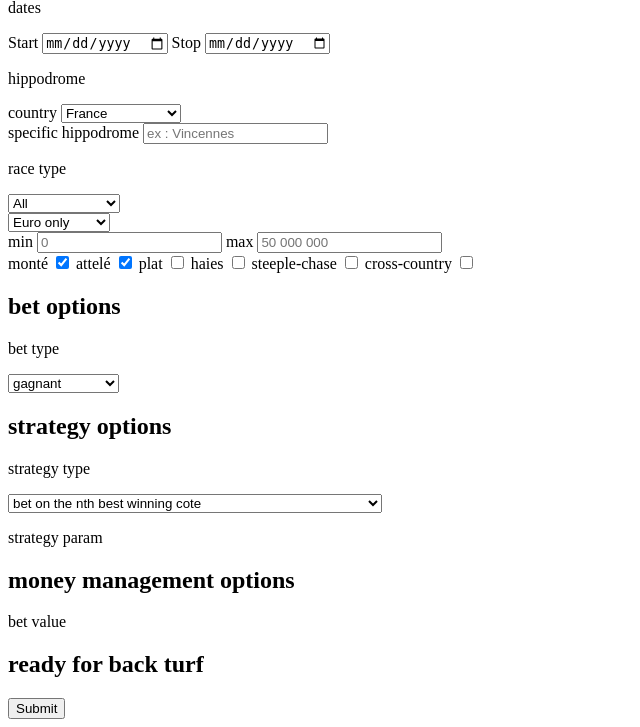
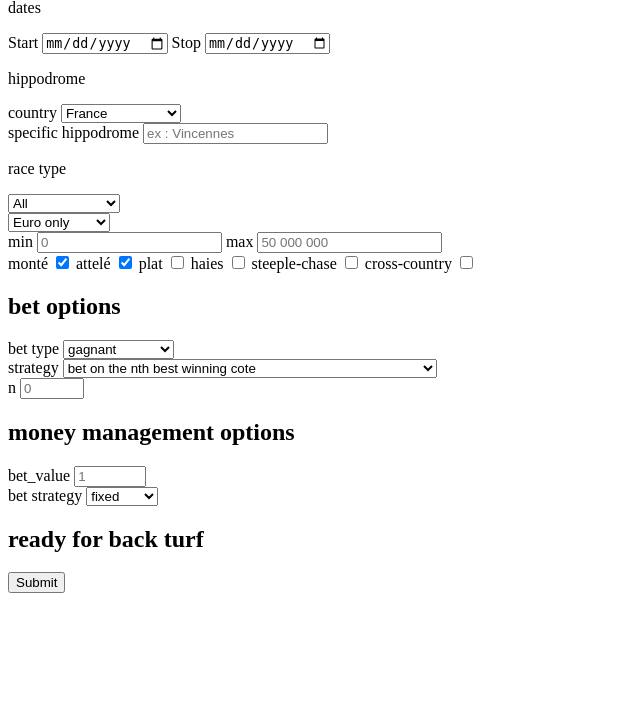
Before and after one commit to AlexandreGazagnes/beta_backturfer, a Flask app: page /index in a window 1280 px wide. Shown: the part 166-893 px from the top of the page, without its empty margins (0-640 px from the left). After the commit the page ends 759 px from the top, so only its background shows below. Run offline with Flask 2, Linux system fonts and the light colour scheme.

Commit message:
working on web app

```diff
--- a/application.py
+++ b/application.py
@@ -4,8 +4,11 @@
 
 # import
 from src.misc import *
-from src.app import FormCheck
+from src.app import FormCheck, AppBackTurf
 from flask import Flask, render_template, request
+
+
+df = list()
 
 # init
 app = Flask(__name__)
--- a/src/app.py
+++ b/src/app.py
@@ -178,7 +178,7 @@ class FormCheck :
         assert len(error_list) == 9
         error_list = [i for i in error_list if i]
 
-        return error_list
+        return form, error_list
 
 
 
--- a/templates/index.html
+++ b/templates/index.html
@@ -69,11 +69,8 @@
       <label for="steeple-chase cross-country">cross-country</label>
       <input type="checkbox" name="steeple-chase cross-country" >
 
-
-
-
     <h2>bet options</h2>
-      <p>bet type</p>
+      <label for="bet_type">bet type</label>
       <select name="bet_type">
         <option value="winning">gagnant</option>
         <option value="placed">placé</option>
@@ -81,20 +78,28 @@
         <option value="ordered_tierce">tiercé ordre</option>
         <option value="unordered_tierce">tiercé désordre</option>
       </select>
-
-
-    <h2>strategy options</h2>
-      <p>strategy type</p>
+      <br>
+      <label for="stratey_type">strategy</label>
       <select name="stratey_type">
         <option value="n_winning_cote">bet on the nth best winning cote</option>
         <option value="random_1_on_n_best_winning_cote">bet randomly between the best an the nth best winning cote</option>
         <option value="never_bet">no bets, just stalk ladies</option>
         <option value="random_choice">just choose randomly</option>
       </select>
+      <br>
+      <label for="stratey_param">n</label>
+      <input type="number" name="stratey_param" min="0" max="100" placeholder="0">
 
-      <p>strategy param</p>
+
     <h2>money management options</h2>
-      <p>bet value</p>
+    <label for="bet_value">bet_value</label>
+    <input type="number" name="stratey_param" min="1" max="1000" placeholder="1">
+    <br>
+    <label for="bet_value_type">bet strategy</label>
+    <select name="bet_value_type">
+      <option value="fixed">fixed</option>
+      <option value="placed">dynamic</option>
+    </select>
 
     <h2>ready for back turf</h2>
     <input type="submit" value="Submit">
```
